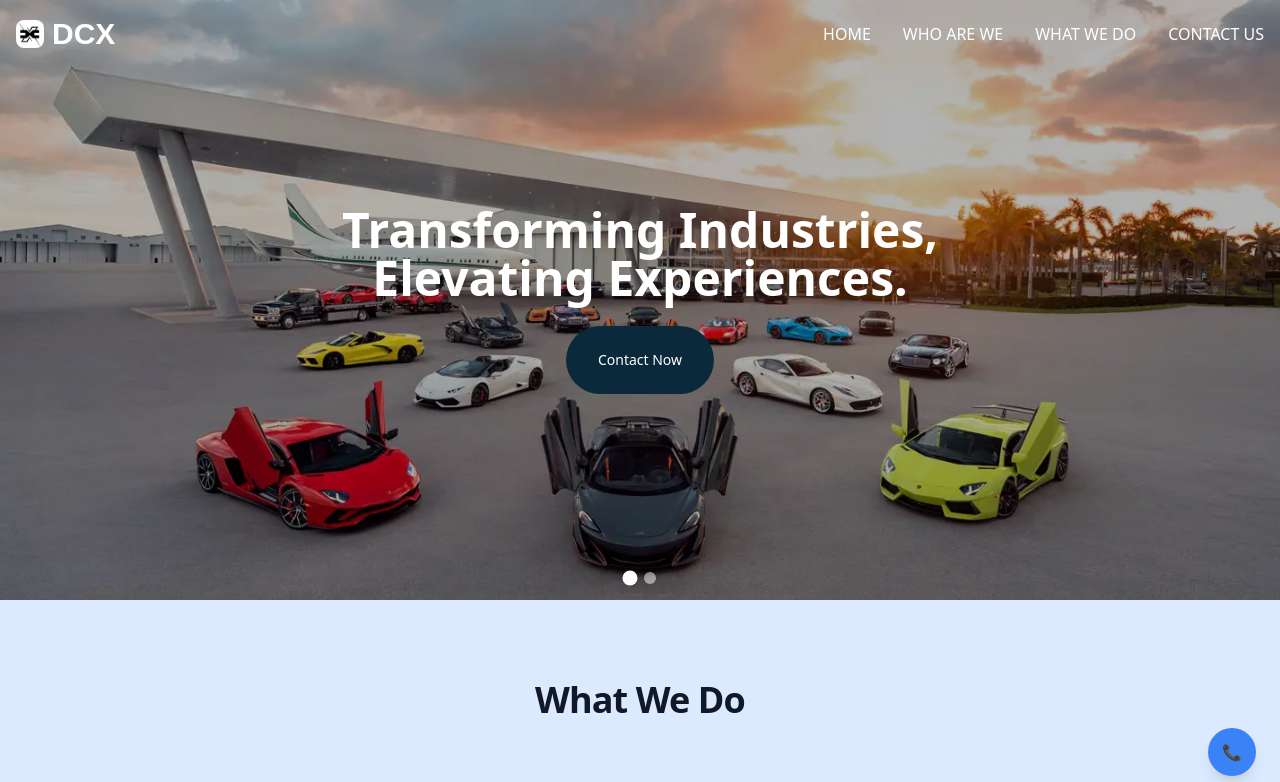
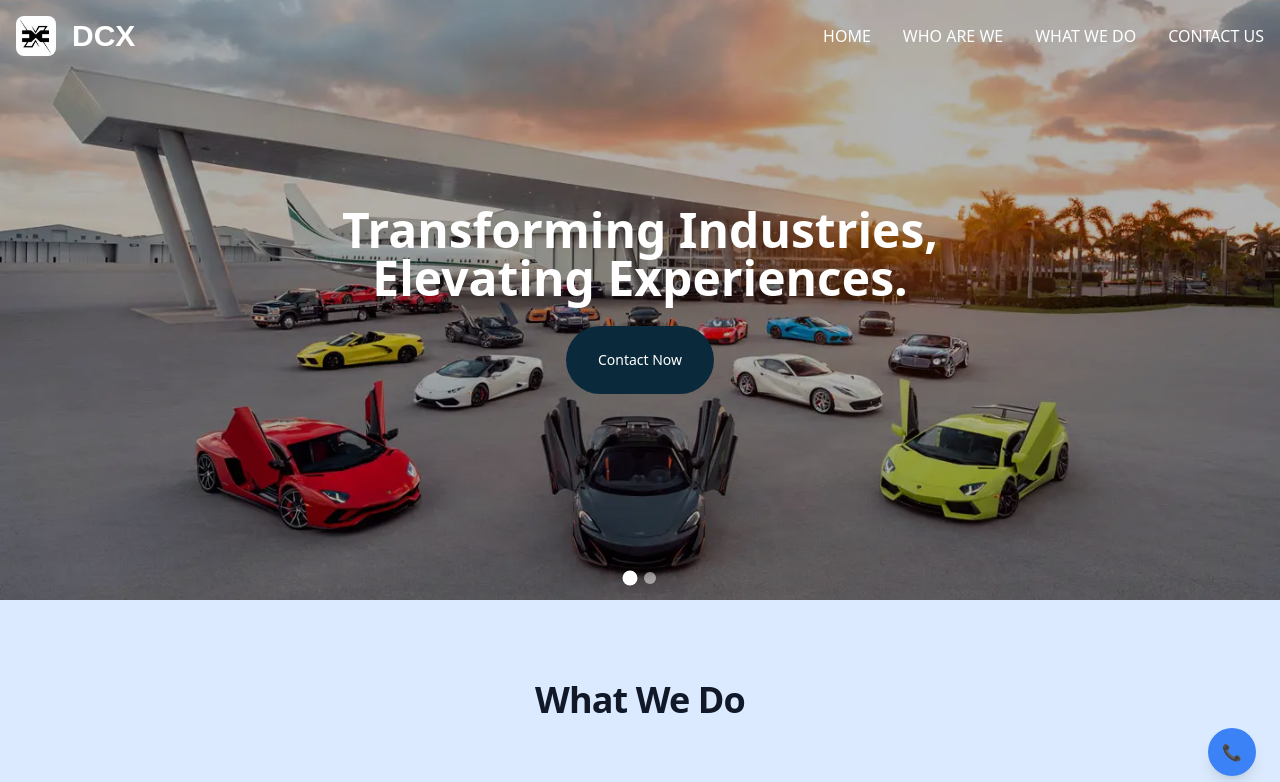
Before and after one commit to SharanKarchella/dcx, a React (Vite) app: page / in a window 1280 px wide. Shown: the top 782 px of the page. Built offline with nearby package versions, Linux system fonts and the light colour scheme.

Commit message:
logo updated

```diff
--- a/src/components/Navbar.jsx
+++ b/src/components/Navbar.jsx
@@ -47,7 +47,7 @@ export default function Navbar() {
           <img
             src="/images/Logo/dcxlogo.jpeg"
             alt="Logo"
-            className="h-7 w-7 items-center object-contain mr-2 rounded-lg"
+            className="h-10 w-10 items-center object-contain mr-4 rounded-lg"
           />
           <span
             className={`text-3xl font-bold font-poppins ${
```
